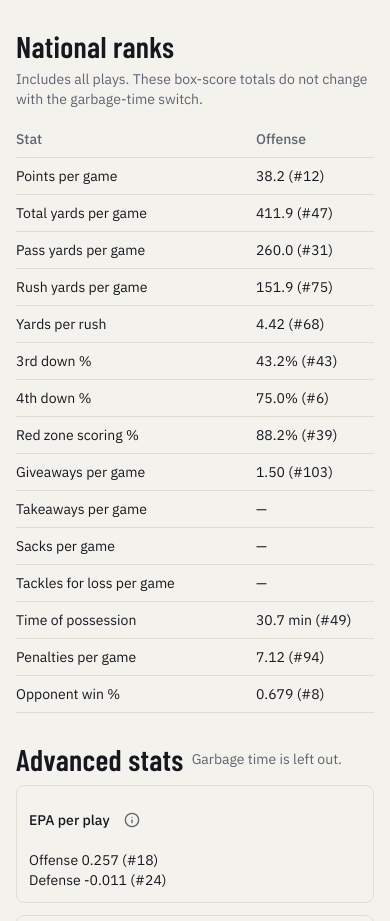
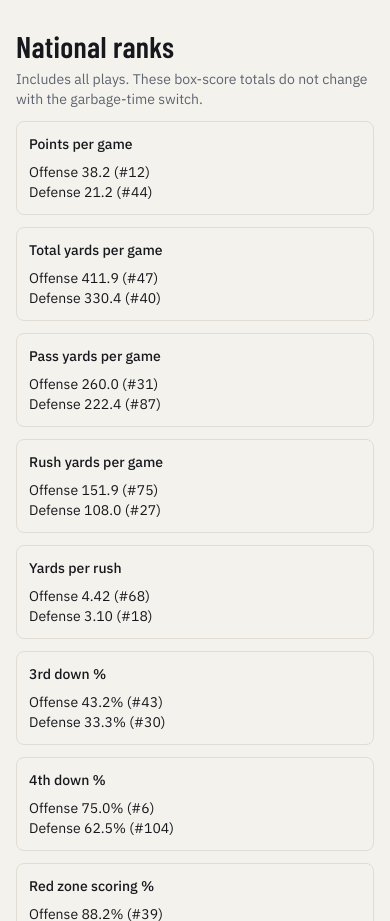
Before and after one commit to Ghaziszn/2fans1pod, a Next.js app: page /teams/alabama in a window 390 px wide. Shown: the part 3880-4801 px from the top of the page. Built offline with nearby package versions, Linux system fonts and the light colour scheme.

Commit message:
Show a team's national ranks as cards on a phone.
Offense and defense sit on the same card, so the defense column is not off the side of the screen. Wider screens keep the table.

Co-authored-by: Ghaziszn <Ghaziszn@users.noreply.github.com>

```diff
--- a/app/teams/[slug]/page.tsx
+++ b/app/teams/[slug]/page.tsx
@@ -109,7 +109,29 @@ export default async function TeamPage({ params }: { params: Promise<{ slug: str
       <section className="mt-8">
         <h2 className="text-3xl">National ranks</h2>
         <p className="mt-2 text-sm text-muted">Includes all plays. These box-score totals do not change with the garbage-time switch.</p>
-        <div className="mt-3 overflow-x-auto">
+        <ul className="mt-3 grid gap-3 md:hidden">
+          {keys.map((key) => {
+            const entry = catalog[key];
+            const offense = stats?.offense[key];
+            const defense = stats?.defense[key];
+            return (
+              <li key={key} className="rounded-lg border border-line p-3 text-sm">
+                <p className="font-medium">{entry.label}</p>
+                <p className="mt-2">
+                  Offense <span className="nums">{entry.offense ? showCell(key, offense?.value ?? null, offense?.rank ?? null) : "—"}</span>
+                </p>
+                <p>
+                  Defense <span className="nums">{entry.defense ? showCell(key, defense?.value ?? null, defense?.rank ?? null) : "—"}</span>
+                </p>
+              </li>
+            );
+          })}
+          <li className="rounded-lg border border-line p-3 text-sm">
+            <p className="font-medium">{catalog.sos.label}</p>
+            <p className="nums mt-2">{showCell("sos", stats?.sos.value ?? null, stats?.sos.rank ?? null)}</p>
+          </li>
+        </ul>
+        <div className="mt-3 hidden overflow-x-auto md:block">
           <table className="w-full min-w-[520px] text-sm">
             <thead>
               <tr className="border-b border-line text-left text-muted">
--- a/memory/decisions.md
+++ b/memory/decisions.md
@@ -1,6 +1,10 @@
 # Decisions
 
 Settled choices. Add a new one at the top. Do not delete old ones; mark them replaced if we change our mind.
+
+## 2026-11-08 (team ranks)
+
+- **A team page lists national ranks as cards on a phone.** Offense and defense are both on the card. The table stays on a wider screen.
 
 ## 2026-11-08 (phone stats)
 
--- a/memory/log.md
+++ b/memory/log.md
@@ -1,6 +1,10 @@
 # Session log
 
 Newest entry on top. A few lines is enough: what we decided, what we changed, what is next.
+
+## 2026-11-08 (team ranks)
+
+- Alabama’s national ranks on a phone show points per game as offense 38.2 (#12) and defense 21.2 (#44) on one card. The page does not scroll sideways. A wide screen still shows the table.
 
 ## 2026-11-08 (phone stats)
 
```
